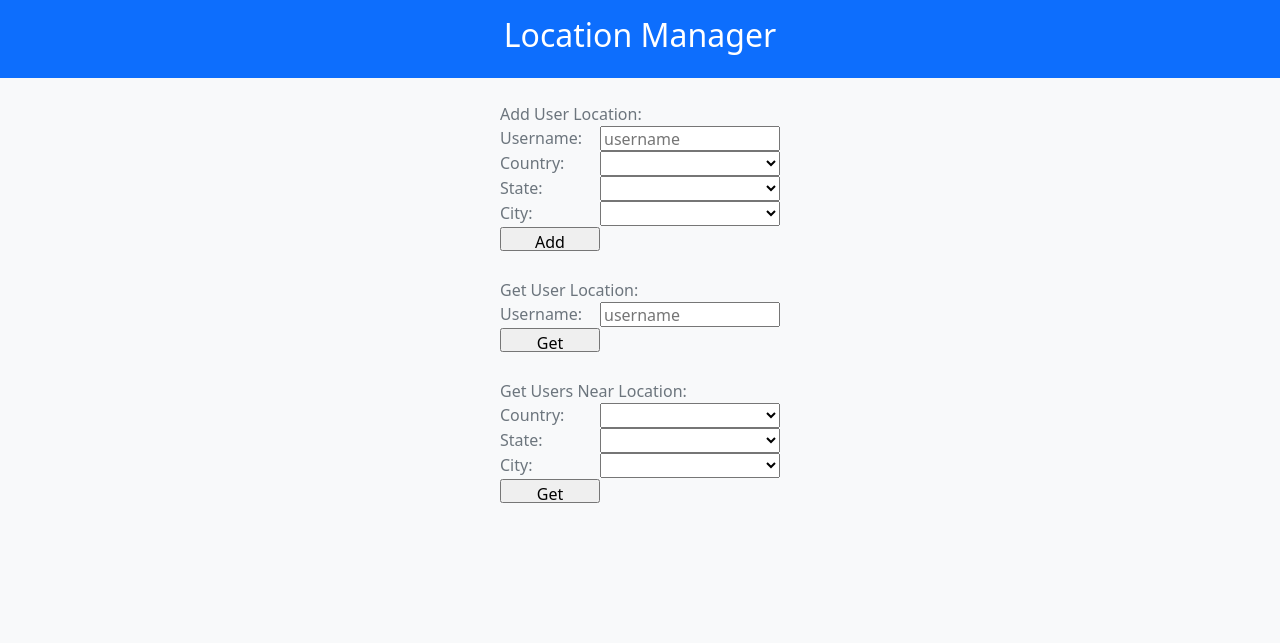
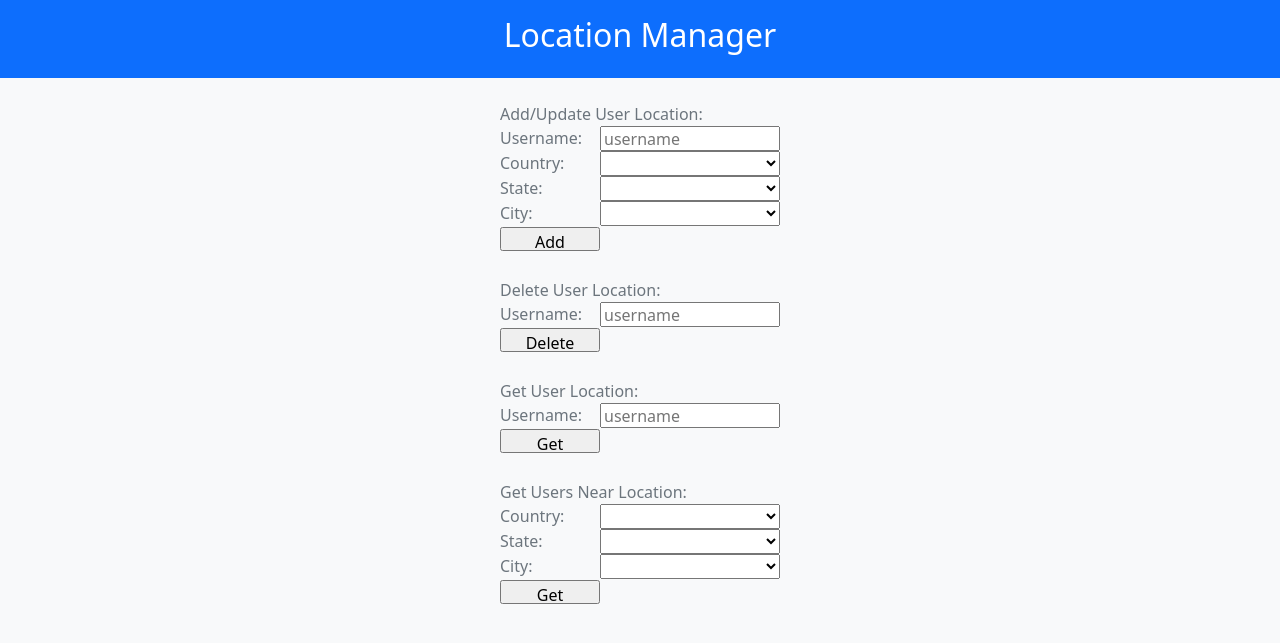
Before and after one commit to bounswe/bounswe2022group6, a Django app: page /location_mgr/ in a window 1280 px wide. Shown: the top 643 px of the page. Run offline with Django 3.2, Linux system fonts and the light colour scheme; data that the repository does not hold is empty.

Commit message:
Add delete user functionality

```diff
--- a/practice_app/apps/location_mgr/templates/index.html
+++ b/practice_app/apps/location_mgr/templates/index.html
@@ -50,7 +50,7 @@
     <form id="index" class="form-group" method="POST" action="{% url 'index' %}">
         {%csrf_token%}
         <br>
-        <label>Add User Location: </label>
+        <label>Add/Update User Location: </label>
         <input type="hidden" name="action" value="add" size ="40" />
         <br>
         <label for="username">Username: </label>
@@ -69,6 +69,18 @@
         </select>
         <br>
         <input type="submit" name="submit" value="Add">
+        <br>
+    </form>
+    <form id="index" class="form-group" method="POST" action="{% url 'index' %}">
+        {%csrf_token%}
+        <br>
+        <label>Delete User Location: </label>
+        <input type="hidden" name="action" value="delete" size ="40" />
+        <br>
+        <label for="username">Username: </label>
+        <input type="text" name="username" placeholder="username" required>
+        <br>
+        <input type="submit" name="submit" value="Delete">
         <br>
     </form>
     <form id="index" class="form-group" method="POST" action="{% url 'index' %}">
--- a/practice_app/apps/location_mgr/views.py
+++ b/practice_app/apps/location_mgr/views.py
@@ -33,23 +33,30 @@ class Location(APIView):
     # Insert new user location information and return success message.
     def post(self, req):
         username = req.POST.get("username", "").lower().strip()
-        country_text = req.POST.get("country", "").title().strip()
-        state_text = req.POST.get("state", "").title().strip()
-        city_text = req.POST.get("city", "").title().strip()
-        if state_text=='-': state_text=''
-        if city_text=='-': city_text=''
-        # If user did not entered an appropriate country name, abort.
-        if country_text == "" or username == "":
-            return JsonResponse({"info": "Operation failed!"})
-        country = Countries.objects.filter(country=country_text).first()
-        if country == None:
-            return JsonResponse({"info": "Operation failed!"})
-        state = States.objects.filter(state=state_text, country=country).first()
-        city = Cities.objects.filter(city=city_text, state=state).first()
-        user = UserLocation(username=username, country=country, state=state, city=city)
-        user.save()
-        data = UserLocation.objects.filter(username= username).first()
-        return JsonResponse({"info": "Operation completed successfully!"})
+        action = req.POST.get("action", None)
+        if action=="add":
+            country_text = req.POST.get("country", "").title().strip()
+            state_text = req.POST.get("state", "").title().strip()
+            city_text = req.POST.get("city", "").title().strip()
+            if state_text=='-': state_text=''
+            if city_text=='-': city_text=''
+            # If user did not entered an appropriate country name, abort.
+            if country_text != "" and username != "":
+                country = Countries.objects.filter(country=country_text).first()
+                if country != None:
+                    state = States.objects.filter(state=state_text, country=country).first()
+                    city = Cities.objects.filter(city=city_text, state=state).first()
+                    user = UserLocation(username=username, country=country, state=state, city=city)
+                    user.save()
+                    data = UserLocation.objects.filter(username= username).first()
+                    return JsonResponse({"info": "User added/updated successfully!"})
+        elif action=="delete":
+            user = UserLocation.objects.filter(username=username).first()
+            if user!=None:
+                user.delete()
+                return JsonResponse({"info": "User deleted successfully!"})
+
+        return JsonResponse({"info": "Operation failed!"})
 
 # Api to get country list, get user location and users near location.
 class Info(APIView):
@@ -118,7 +125,7 @@ class Index(APIView):
     def post(self, req):
         action = req.POST["action"]
         data = ""
-        if action == "add":
+        if action == "add" or action=="delete":
             data = Location.as_view()(request=req._request).content
         else:
             data = Info.as_view()(request=req._request).content
```
Also changed, not shown: practice_app/apps/location_mgr/tests.py (+14 -7 lines).
